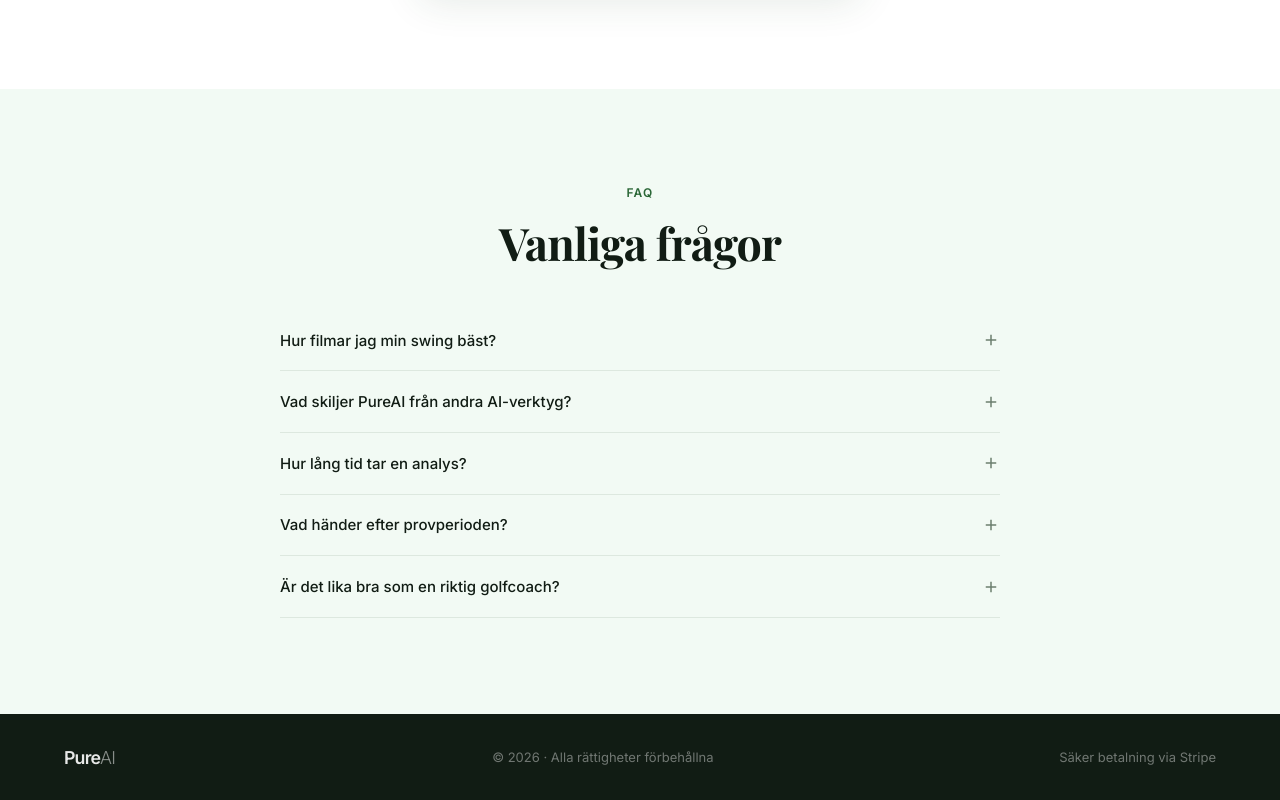
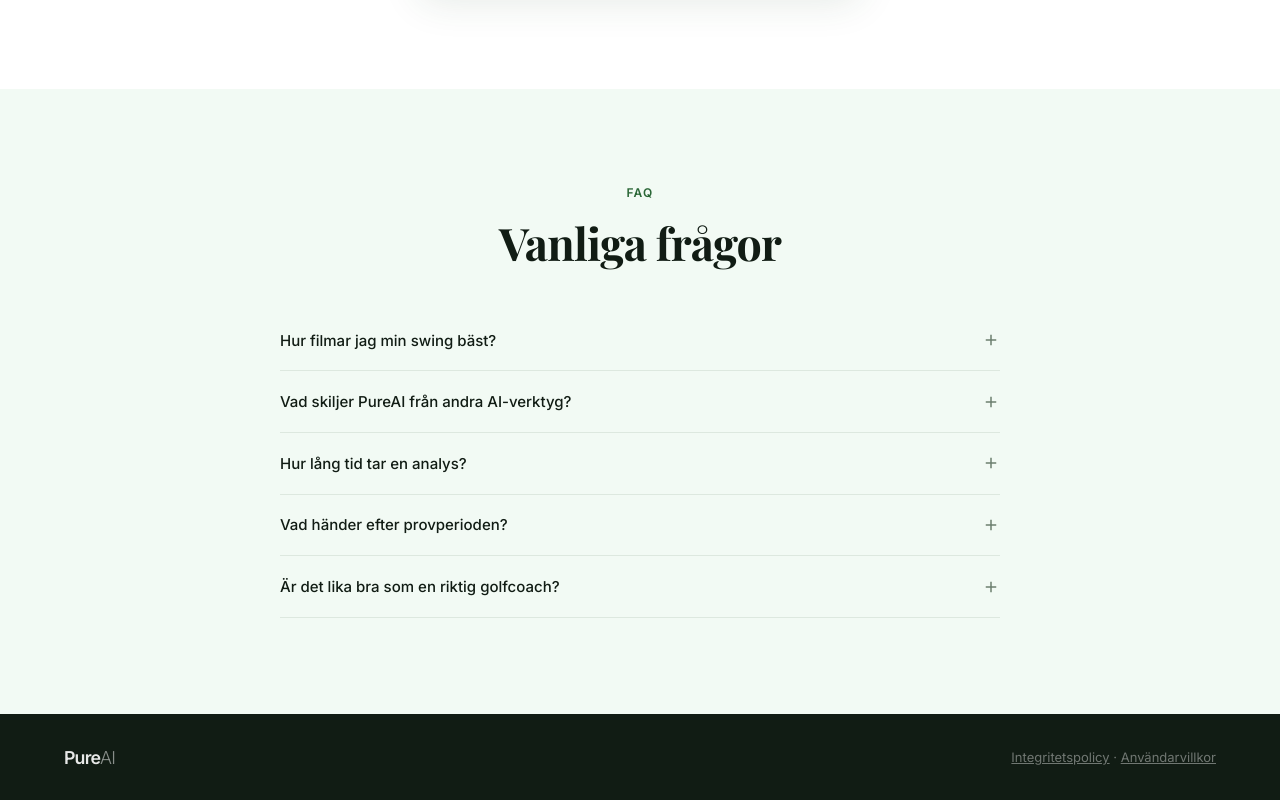
Before and after one commit to isacohlsen/agent, a website: page landing.html in a window 1280 px wide. Shown: the part 3768-4568 px from the top of the page. Drawn offline with nearby package versions, Linux system fonts and the light colour scheme; a web font is replaced by a local one.

Commit message:
Update footer content with policy links
Removed copyright notice and payment information from footer, added links to privacy policy and terms of service.

```diff
--- a/landing.html
+++ b/landing.html
@@ -263,8 +263,7 @@
   <svg height="22" viewBox="0 0 195 52" xmlns="http://www.w3.org/2000/svg">
     <text y="42" style="font-family:'Inter',sans-serif;font-size:42px;letter-spacing:-2px;"><tspan style="font-weight:600;fill:white;opacity:0.9;">Pure</tspan><tspan style="font-weight:300;fill:rgba(255,255,255,0.5);">AI</tspan></text>
   </svg>
-  <span>© 2026 · Alla rättigheter förbehållna</span>
-  <span>Säker betalning via Stripe</span>
+  <span><a href="/privacy.html" style="color:rgba(255,255,255,0.4);">Integritetspolicy</a> · <a href="/terms.html" style="color:rgba(255,255,255,0.4);">Användarvillkor</a></span>
 </footer>
 
 <script>
```
